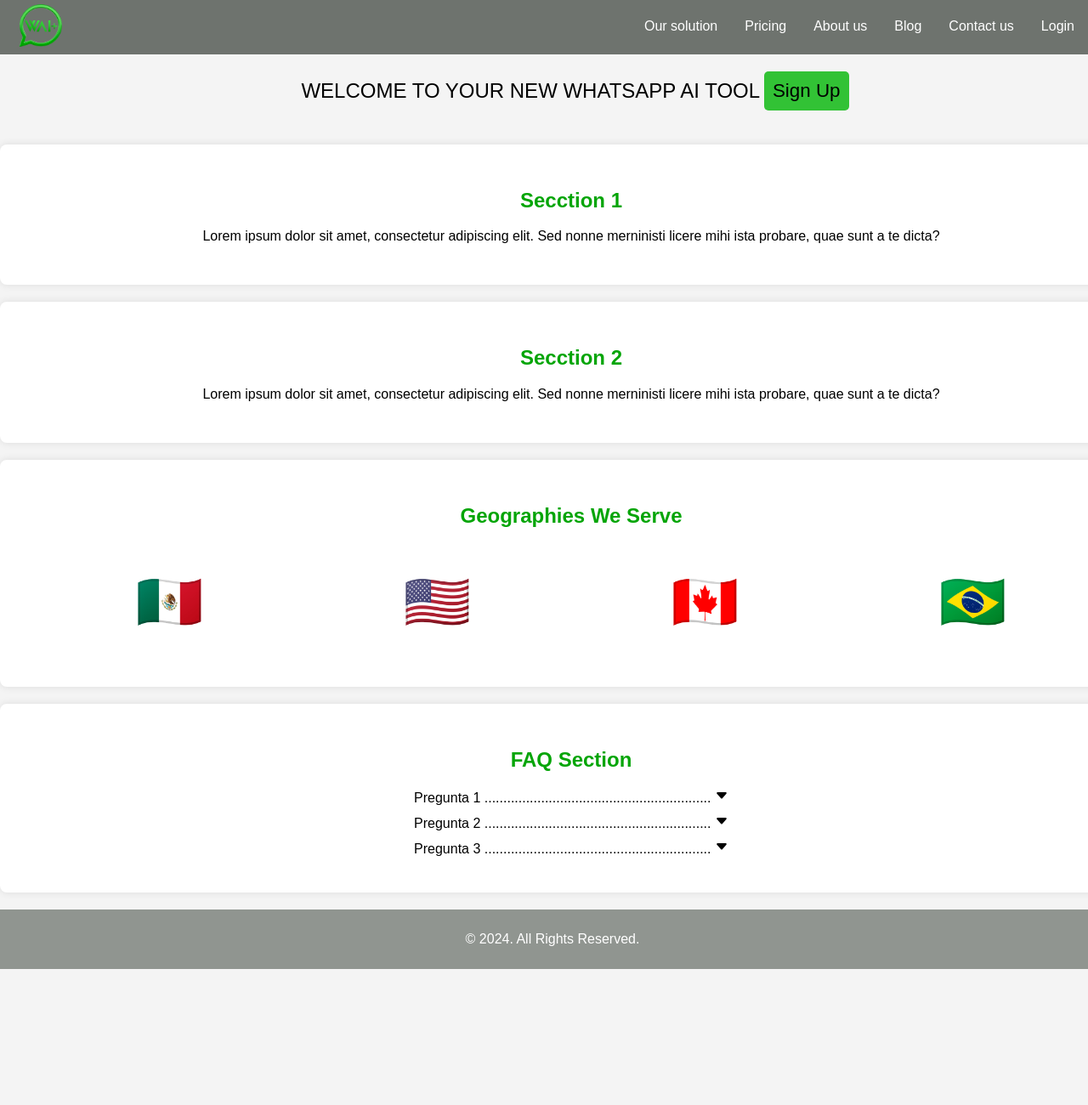
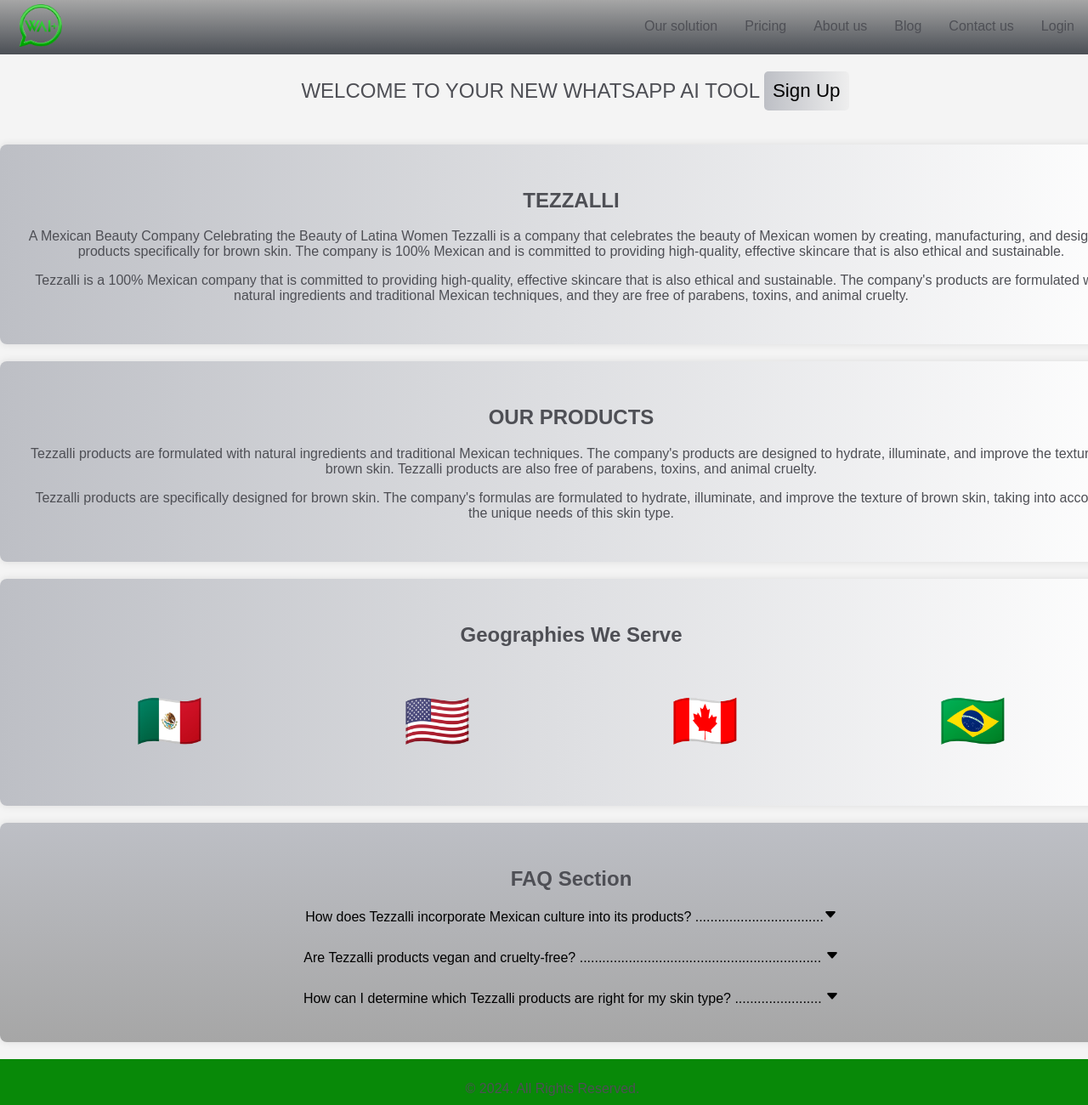
Before and after one commit to MuZero-AI-Web-UI/whatsappWebsite, a plain HTML site: page index.html in a window 1280 px wide. Shown: the top 1300 px of the page at 85% size. Before the commit the page ends 1140 px from the top, so only its background shows below. Drawn offline with Linux system fonts and the light colour scheme; files whose address does not match are found by name.

Commit message:
cambos en colores v2

```diff
--- a/css/general.css
+++ b/css/general.css
@@ -4,23 +4,26 @@ body {
     padding: 0;
     background-color: #f4f4f4;
   }
-
+p{
+  color: #4E4F55;
+}
   header {
-    background-color: #909590;
+    background: rgb(166,166,166);
+    background: linear-gradient(0deg, rgba(166,166,166,1) 0%, rgba(189,191,197,1) 100%);
     color: #fff;
     padding: 0.3rem;
     text-align: center;
   }
 
   nav {
-    background-color: #6E736E;
-    overflow: hidden;
+    background: rgb(75,79,85);
+    background: linear-gradient(0deg, rgba(75,79,85,1) 0%, rgba(166,166,166,1) 100%); overflow: hidden;
   }
 
   nav a {
     float: right;
     display: block;
-    color: #fff;
+    color: #4E4F55;
     text-align: center;
     padding: 14px 16px;
     text-decoration: none;
@@ -35,8 +38,8 @@ body {
     height: 50px; /* Ajusta el tamaño del logo según tus necesidades */
     margin: 5px 20px; /* Ajusta el margen del logo según tus necesidades */
   }
-  h2 {
-        color: #04A507;
+  h2, h1 {
+        color: #4E4F55;
     }
     section {
     padding: 2rem;
@@ -58,8 +61,9 @@ body {
     margin-right: 10px;
     }
     .subscribe-button {
-        background-color: #32C235;
-        color: #fff;
+      background: rgb(189,191,197);
+      background: linear-gradient(90deg, rgba(189,191,197,1) 0%, rgba(238,238,238,1) 100%);
+      color: #000;
       padding: 10px 20px;
       border: none;
       border-radius: 5px;
@@ -76,11 +80,12 @@ body {
     .investors-list {
         list-style-type: none;
         padding: 0;
+
     }
 
     .investors-list li {
-        background-color: #32C235;
-        color: #fff;
+      background: rgb(166,166,166);
+      background: linear-gradient(0deg, rgba(166,166,166,1) 0%, rgba(189,191,197,1) 100%);
         padding: 10px 20px;
         margin: 5px 0;
         border-radius: 5px;
@@ -101,7 +106,8 @@ body {
     }
 
     .whats-coming-up {
-        background-color: #04A507;
+      background: rgb(166,166,166);
+      background: linear-gradient(0deg, rgba(166,166,166,1) 0%, rgba(189,191,197,1) 100%);
         color: #fff;
         padding: 20px;
     }
@@ -152,8 +158,9 @@ body {
     }
 
     .pricing-table th {
-        background-color: #04A507;
-        color: #fff;
+      background: rgb(166,166,166);
+      background: linear-gradient(0deg, rgba(166,166,166,1) 0%, rgba(189,191,197,1) 100%);
+
     }
 
     .pricing-table tr:nth-child(even) {
@@ -181,11 +188,12 @@ body {
     button {
       padding: 10px;
       font-size: 1.4rem;
-      background-color: #32C235;
       color: black;
       border: none;
       border-radius: 5px;
       cursor: pointer;
+      background: rgb(189,191,197);
+      background: linear-gradient(90deg, rgba(189,191,197,1) 0%, rgba(238,238,238,1) 100%);
     }
     .grid-container {
   display: grid;
@@ -214,11 +222,17 @@ body {
   display: none;
   margin-bottom: 20px;
     }
-
-
+    .section--index{
+  background: rgb(189,191,197);
+  background: linear-gradient(90deg, rgba(189,191,197,1) 0%, rgba(255,255,255,1) 100%);
+    }
+    .section--faq{
+      background: rgb(166,166,166);
+      background: linear-gradient(0deg, rgba(166,166,166,1) 0%, rgba(189,191,197,1) 100%);
+    }
 
   footer {
-    background-color: #909590;
+    background-color: #088908;
     color: #fff;
     padding: 10px;
     text-align: center;
--- a/index.html
+++ b/index.html
@@ -26,24 +26,29 @@
       </div>
     </div>
 
-    <section>
-      <h2>Secction 1</h2>
+    <section class="section--index">
+      <h2>TEZZALLI</h2>
       <p>
-        Lorem ipsum dolor sit amet, consectetur adipiscing elit. Sed nonne
-        merninisti licere mihi ista probare, quae sunt a te dicta?
+        A Mexican Beauty Company Celebrating the Beauty of Latina Women
+Tezzalli is a company that celebrates the beauty of Mexican women by creating, manufacturing, and designing products specifically for brown skin. The company is 100% Mexican and is committed to providing high-quality, effective skincare that is also ethical and sustainable.
+</p>
+<p>
+Tezzalli is a 100% Mexican company that is committed to providing high-quality, effective skincare that is also ethical and sustainable. The company's products are formulated with natural ingredients and traditional Mexican techniques, and they are free of parabens, toxins, and animal cruelty.
       </p>
       <!-- <button class="subscribe-button">Suscribirse</button> -->
     </section>
-    <section>
-      <h2>Secction 2</h2>
+    <section class="section--index">
+      <h2>OUR PRODUCTS</h2>
       <p>
-        Lorem ipsum dolor sit amet, consectetur adipiscing elit. Sed nonne
-        merninisti licere mihi ista probare, quae sunt a te dicta?
+        Tezzalli products are formulated with natural ingredients and traditional Mexican techniques. The company's products are designed to hydrate, illuminate, and improve the texture of brown skin. Tezzalli products are also free of parabens, toxins, and animal cruelty.
+      </p>
+      <p>
+        Tezzalli products are specifically designed for brown skin. The company's formulas are formulated to hydrate, illuminate, and improve the texture of brown skin, taking into account the unique needs of this skin type.
       </p>
       <!-- <button class="subscribe-button">Suscribirse</button> -->
     </section>
 
-    <section id="geographiesSection">
+    <section id="geographiesSection" class="section--index">
       <h2>Geographies We Serve</h2>
       <!-- Contenido de la sección de Geografías -->
       <div class="grid-container">
@@ -54,35 +59,35 @@
       </div>
     </section>
 
-    <section id="faqSection">
+    <section id="faqSection" class="section--faq">
       <h2>FAQ Section</h2>
       <!-- Contenido de la sección FAQ -->
-      <div class="faq-section">
+      <div class="faq-section" >
         <div class="question" onclick="toggleAnswer(1)">
-          Pregunta 1 ............................................................ <svg xmlns="http://www.w3.org/2000/svg" width="16" height="16" fill="currentColor" class="bi bi-caret-down-fill" viewBox="0 0 16 16">
+          How does Tezzalli incorporate Mexican culture into its products? ..................................<svg xmlns="http://www.w3.org/2000/svg" width="16" height="16" fill="currentColor" class="bi bi-caret-down-fill" viewBox="0 0 16 16">
             <path d="M7.247 11.14 2.451 5.658C1.885 5.013 2.345 4 3.204 4h9.592a1 1 0 0 1 .753 1.659l-4.796 5.48a1 1 0 0 1-1.506 0z"/>
           </svg>
         </div>
         <div class="answer" id="answer1">
-          Respuesta a la Pregunta 1.
+          Tezzalli is inspired by the rich history and culture of Mexico. The company's products are formulated with natural ingredients that are native to Mexico, and they are inspired by traditional Mexican beauty practices.
         </div>
-
+        <br>
         <div class="question" onclick="toggleAnswer(2)">
-          Pregunta 2 ............................................................ <svg xmlns="http://www.w3.org/2000/svg" width="16" height="16" fill="currentColor" class="bi bi-caret-down-fill" viewBox="0 0 16 16">
+          Are Tezzalli products vegan and cruelty-free? ................................................................ <svg xmlns="http://www.w3.org/2000/svg" width="16" height="16" fill="currentColor" class="bi bi-caret-down-fill" viewBox="0 0 16 16">
             <path d="M7.247 11.14 2.451 5.658C1.885 5.013 2.345 4 3.204 4h9.592a1 1 0 0 1 .753 1.659l-4.796 5.48a1 1 0 0 1-1.506 0z"/>
           </svg>
         </div>
         <div class="answer" id="answer2">
-          Respuesta a la Pregunta 2.
+          Yes, all Tezzalli products are 100% vegan and cruelty-free. The company is committed to providing high-quality, effective skincare that is also ethical and sustainable.
         </div>
-
+        <br>
         <div class="question" onclick="toggleAnswer(3)">
-          Pregunta 3 ............................................................ <svg xmlns="http://www.w3.org/2000/svg" width="16" height="16" fill="currentColor" class="bi bi-caret-down-fill" viewBox="0 0 16 16">
+          How can I determine which Tezzalli products are right for my skin type? ....................... <svg xmlns="http://www.w3.org/2000/svg" width="16" height="16" fill="currentColor" class="bi bi-caret-down-fill" viewBox="0 0 16 16">
             <path d="M7.247 11.14 2.451 5.658C1.885 5.013 2.345 4 3.204 4h9.592a1 1 0 0 1 .753 1.659l-4.796 5.48a1 1 0 0 1-1.506 0z"/>
           </svg>
         </div>
         <div class="answer" id="answer3">
-          Respuesta a la Pregunta 3.
+          Tezzalli offers a variety of products for different skin types. The company's website and social media pages offer recommendations for specific skin types. You can also contact Tezzalli's customer service team for assistance.
         </div>
       </div>
     </section>
```
Also changed, not shown: assets/img/logov2.jpg (added). Lines whose indentation alone changed are shown as unchanged.
